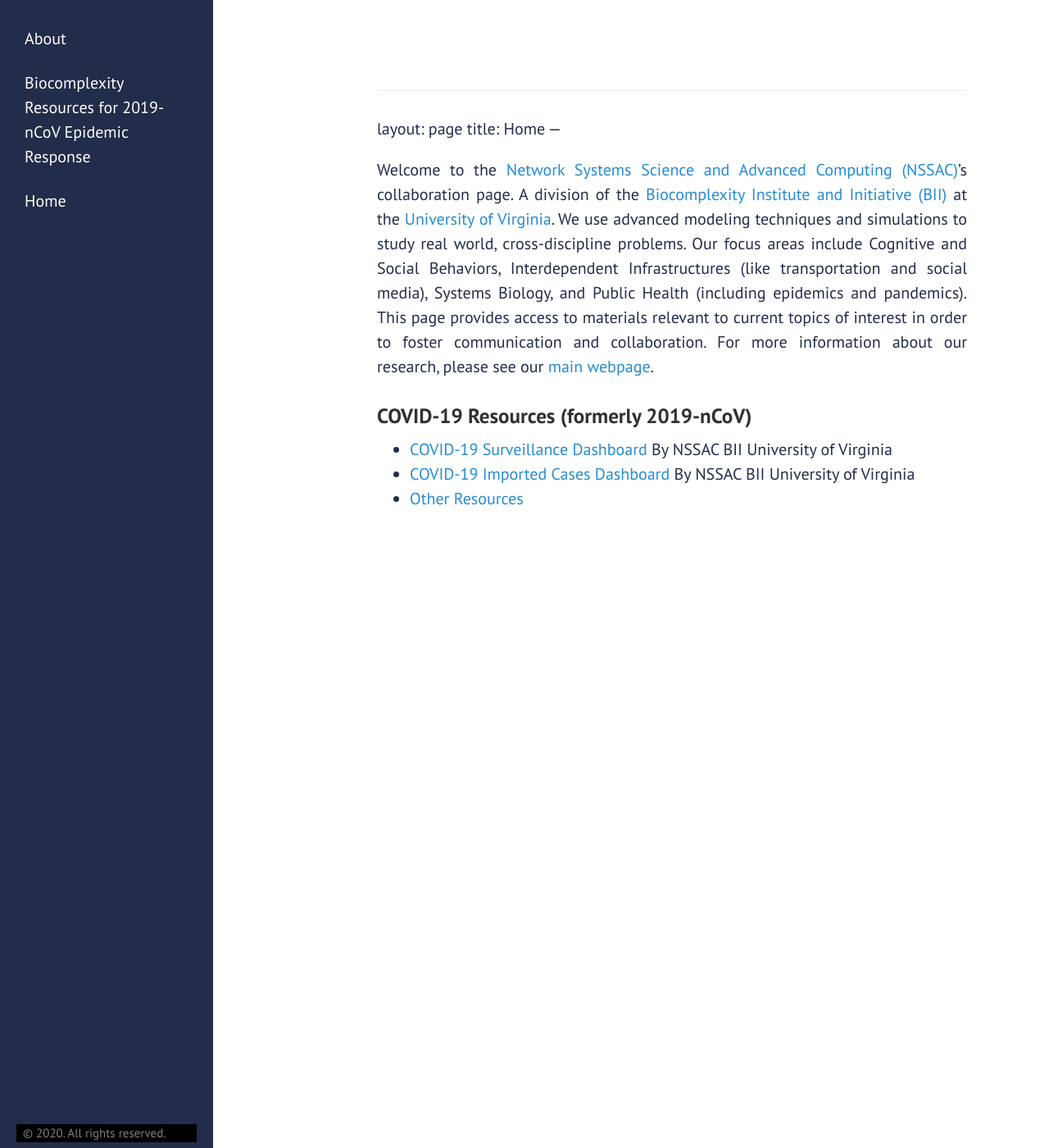
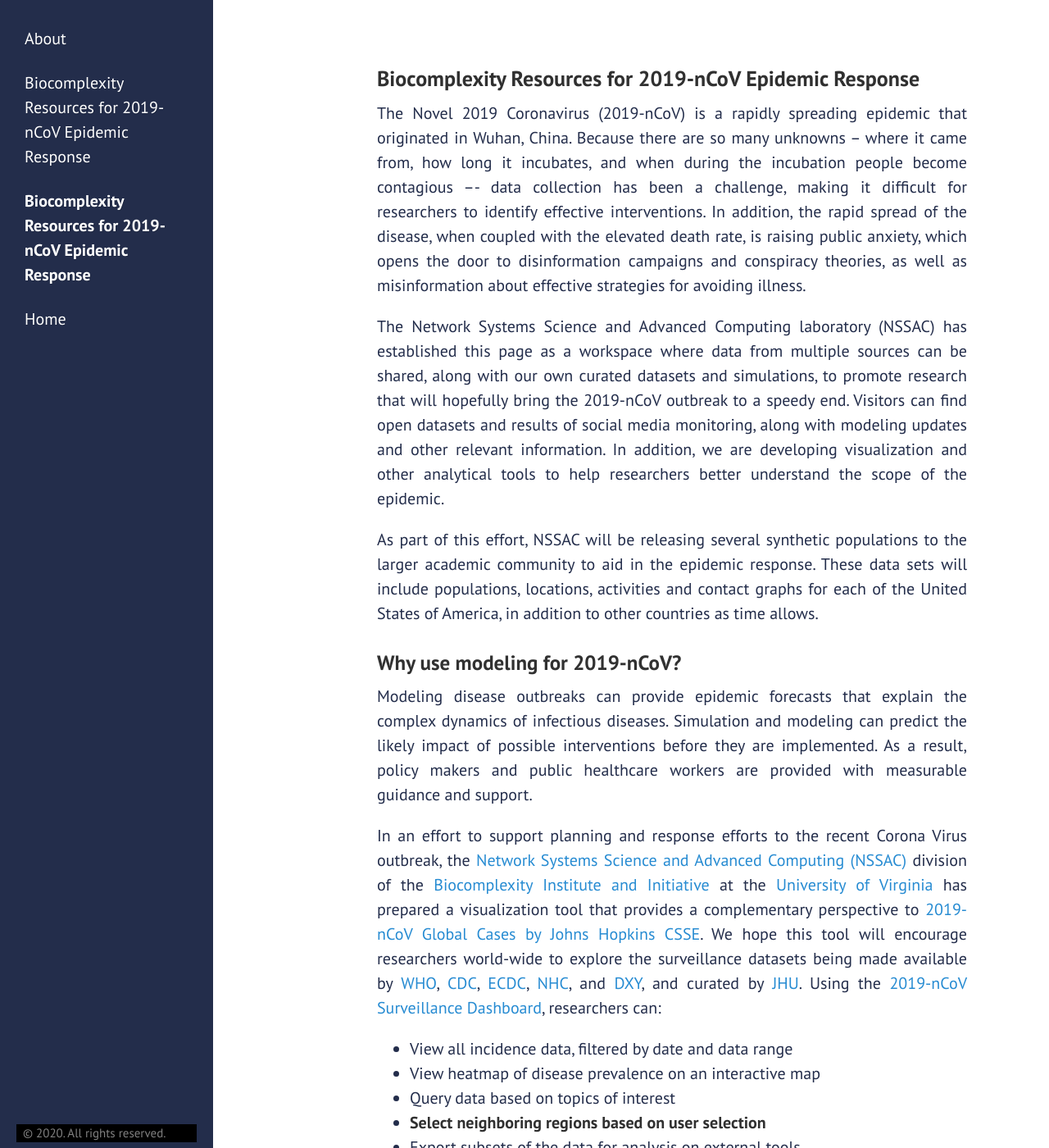
Before and after one commit to mehta-gaurav/mehta-gaurav.github.io, a Jekyll site: the page built from COVID/index.md, in a window 1280 px wide and 1400 px high. Shown: the whole window at 82% size. Built offline with Jekyll 4.4.1, drawn with Linux system fonts in a browser that asks for light colours; our own code applies the rules of GitHub Pages for plain Markdown files; some of the changed text lies outside the part shown.

Commit message:
Update index.md

```diff
--- a/COVID/index.md
+++ b/COVID/index.md
@@ -1,12 +1,32 @@
-
 ---
 layout: page
-title: Home
+title: Biocomplexity Resources for 2019-nCoV Epidemic Response
 ---
 
-Welcome to the [Network Systems Science and Advanced Computing (NSSAC)](https://biocomplexity.virginia.edu/nssac)'s collaboration page.  A division of the [Biocomplexity Institute and Initiative (BII)](https://biocomplexity.virginia.edu/) at the [University of Virginia](https://www.virginia.edu/). We use advanced modeling techniques and simulations to study real world, cross-discipline problems.  Our focus areas include Cognitive and Social Behaviors, Interdependent Infrastructures (like transportation and social media), Systems Biology, and Public Health (including epidemics and pandemics).  This page provides access to materials relevant to current topics of interest in order to foster communication and collaboration. For more information about our research, please see our [main webpage](https://biocomplexity.virginia.edu/nssac).
+The Novel 2019 Coronavirus (2019-nCoV) is a rapidly spreading epidemic that originated in Wuhan, China. Because there are so many unknowns -- where it came from, how long it incubates, and when during the incubation people become contagious –- data collection has been a challenge, making it difficult for researchers to identify effective interventions. In addition, the rapid spread of the disease, when coupled with the elevated death rate, is raising public anxiety, which opens the door to disinformation campaigns and conspiracy theories, as well as misinformation about effective strategies for avoiding illness.
 
-### COVID-19 Resources (formerly 2019-nCoV)
-- [COVID-19 Surveillance Dashboard](./dashboard) By NSSAC BII University of Virginia
-- [COVID-19 Imported Cases Dashboard](./covid-19_imported_cases) By NSSAC BII University of Virginia
-- [Other Resources](./other_resources)
+The Network Systems Science and Advanced Computing laboratory (NSSAC) has established this page as a workspace where data from multiple sources can be shared, along with our own curated datasets and simulations, to promote research that will hopefully bring the 2019-nCoV outbreak to a speedy end. Visitors can find open datasets and results of social media monitoring, along with modeling updates and other relevant information. In addition, we are developing visualization and other analytical tools to help researchers better understand the scope of the epidemic.
+
+As part of this effort, NSSAC will be releasing several synthetic populations to the larger academic community to aid in the epidemic response. These data sets will include populations, locations, activities and contact graphs for each of the United States of America, in addition to other countries as time allows.
+
+### Why use modeling for 2019-nCoV?
+Modeling disease outbreaks can provide epidemic forecasts that explain the complex dynamics of infectious diseases. Simulation and modeling can predict the likely impact of possible interventions before they are implemented. As a result, policy makers and public healthcare workers are provided with measurable guidance and support.
+
+
+In an effort to support planning and response efforts to the recent Corona Virus outbreak,
+the [Network Systems Science and Advanced Computing (NSSAC)](https://biocomplexity.virginia.edu/nssac)
+division of the [Biocomplexity Institute and Initiative](https://biocomplexity.virginia.edu/)
+at the [University of Virginia](https://www.virginia.edu/) has prepared a visualization tool that provides a complementary perspective to
+[2019-nCoV Global Cases by Johns Hopkins CSSE](https://gisanddata.maps.arcgis.com/apps/opsdashboard/index.html#/bda7594740fd40299423467b48e9ecf6).
+We hope this tool will encourage researchers world-wide to explore the surveillance datasets
+being made available by [WHO](https://www.who.int/emergencies/diseases/novel-coronavirus-2019/situation-reports/), [CDC](https://www.cdc.gov/coronavirus/2019-ncov/index.html), [ECDC](https://www.ecdc.europa.eu/en/geographical-distribution-2019-ncov-cases), [NHC](http://www.nhc.gov.cn/yjb/s3578/new_list.shtml), and [DXY](https://3g.dxy.cn/newh5/view/pneumonia), and curated by [JHU](https://systems.jhu.edu/research/public-health/ncov/).
+Using the [2019-nCoV Surveillance Dashboard](http://ncov.bii.virginia.edu/dashboard/), researchers can:
+- View all incidence data, filtered by date and data range
+- View heatmap of disease prevalence on an interactive map
+- Query data based on topics of interest
+- **Select neighboring regions based on user selection**
+- Export subsets of the data for analysis on external tools
+
+The current version of the tool is a beta release; we will be providing updates on the tool as well as to the datasets.
+Please report any suggestions, bug reports, or additional data sources you think we should consider
+by contacting nssac_ncov_support at virginia.edu.
```
